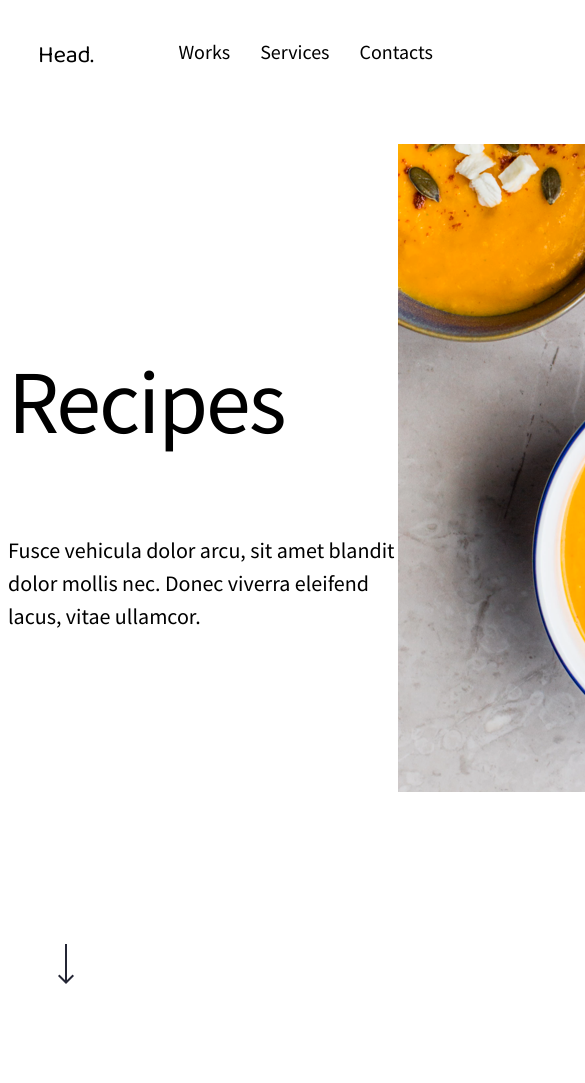
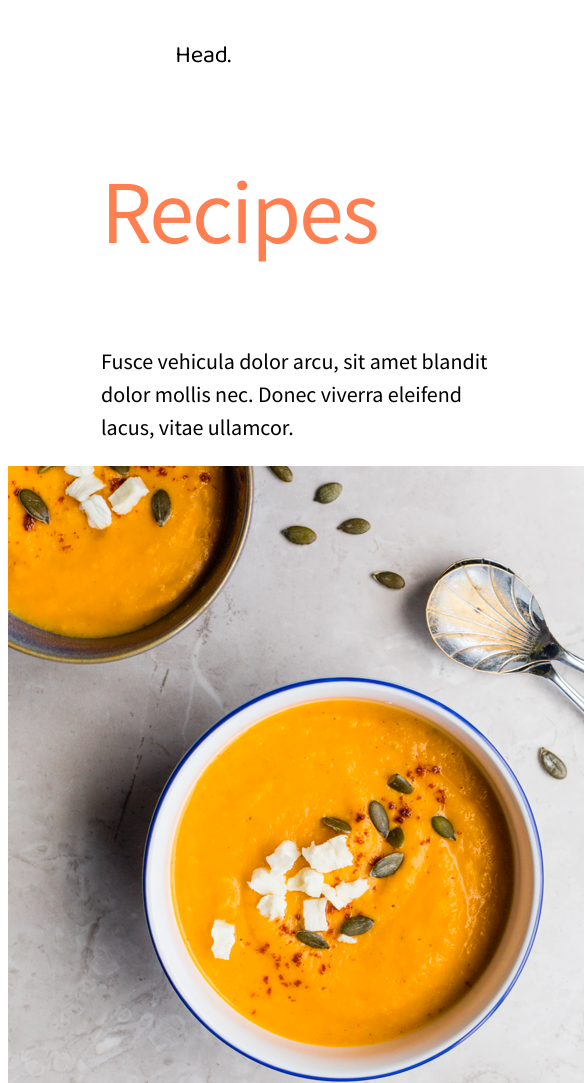
Before and after one commit to car0linb/Responsive-designs, a plain HTML site: page index.html in a window 390 px wide. Shown: the top 1083 px of the page, 585 px wide, since content can reach past the window. Before the commit the page ends 1034 px from the top, so only its background shows below. Drawn offline with Linux system fonts and the light colour scheme.

Commit message:
layout continued

```diff
--- a/_nav.scss
+++ /dev/null
@@ -1,21 +0,0 @@
-
-nav{
-    ul{
-        margin: 0;
-        padding: 0;
-        list-style: none;
-        display: flex;
-    }
-
-        li{
-            flex-direction: row;
-            margin: 20px;
-        }
-
-
-    a{
-        text-decoration: none;
-        color: black;
-    }
-
-}
--- a/styles/index.scss
+++ b/styles/index.scss
@@ -135,14 +135,15 @@ footer{
 
 }
 
-@media screen and (max-width:900px){
+@media screen and (max-width:1000px){
 
     .layout_main{
         display: flex;
         flex-direction: column;
         flex-wrap: wrap;
         align-items: center;
-        max-height: 100vh;
+        justify-content: center;
+        min-height: 100vh;
     }
 
     .main_content{
@@ -156,7 +157,17 @@ footer{
 
 }
 
-@media screen and (max-width:320px) {
-
+@media screen and (max-width:400px) {
+    .main_heading{color: coral;
+    }
 
 }
+
+@media screen and (max-width:400px) {
+
+    header{
+        .nav_list{
+        display: none;
+        }
+    }
+}
```
Also changed, not shown: styles/index.css, 2 other files.
